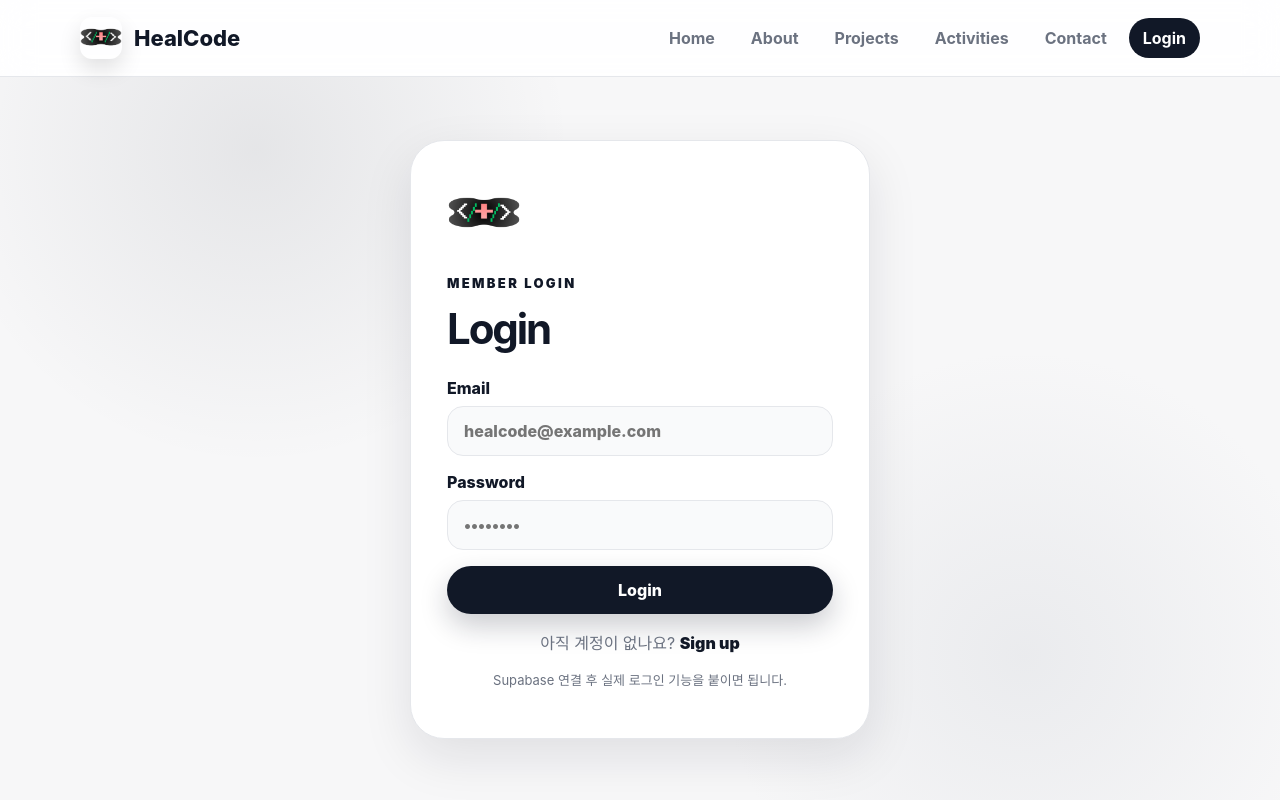
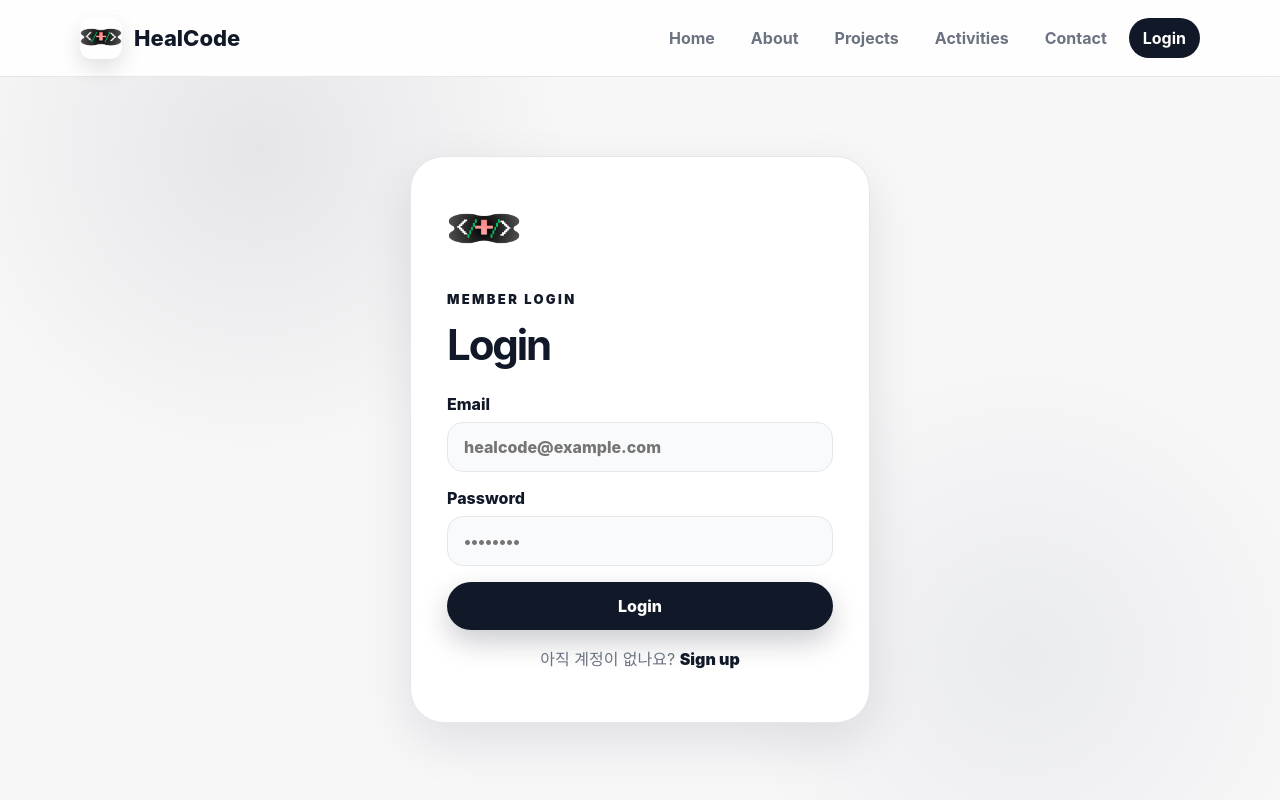
Before and after one commit to dduyoungg/healcode-cloudrun, a React (Vite) app: page /login in a window 1280 px wide. Shown: the top 800 px of the page. Built offline with nearby package versions, Linux system fonts and the light colour scheme.

Commit message:
Update Login.tsx

```diff
--- a/src/pages/Login.tsx
+++ b/src/pages/Login.tsx
@@ -1,27 +1,118 @@
-import { Link } from "react-router-dom";
+import { FormEvent, useState } from "react";
+import { Link, useNavigate } from "react-router-dom";
+import { supabase } from "../lib/supabase";
 
 export default function Login() {
+  const navigate = useNavigate();
+
+  const [email, setEmail] = useState("");
+  const [password, setPassword] = useState("");
+
+  const [loading, setLoading] = useState(false);
+  const [message, setMessage] = useState("");
+
+  async function handleLogin(event: FormEvent<HTMLFormElement>) {
+    event.preventDefault();
+    setMessage("");
+
+    if (!email || !password) {
+      setMessage("이메일과 비밀번호를 입력해주세요.");
+      return;
+    }
+
+    setLoading(true);
+
+    const { error } = await supabase.auth.signInWithPassword({
+      email,
+      password
+    });
+
+    if (error) {
+      setLoading(false);
+      setMessage(error.message);
+      return;
+    }
+
+    const {
+      data: { user }
+    } = await supabase.auth.getUser();
+
+    if (!user) {
+      setLoading(false);
+      setMessage("로그인 사용자 정보를 불러오지 못했습니다.");
+      return;
+    }
+
+    const { data: profile, error: profileError } = await supabase
+      .from("profiles")
+      .select("role, status")
+      .eq("id", user.id)
+      .single();
+
+    setLoading(false);
+
+    if (profileError) {
+      setMessage("프로필 정보를 불러오지 못했습니다. Supabase profiles 테이블을 확인해주세요.");
+      return;
+    }
+
+    if (profile?.status === "pending") {
+      setMessage("현재 관리자 승인 대기 중입니다.");
+      return;
+    }
+
+    if (profile?.status === "rejected") {
+      setMessage("가입이 승인되지 않았습니다.");
+      return;
+    }
+
+    if (profile?.role === "manager" || profile?.role === "admin") {
+      navigate("/manager");
+      return;
+    }
+
+    navigate("/dashboard");
+  }
+
   return (
     <section className="auth-page">
       <div className="auth-card">
         <img src="/healcode-icon.webp" alt="HealCode logo" className="auth-logo" />
+
         <p className="eyebrow">Member Login</p>
         <h1>Login</h1>
-        <form className="auth-form">
+
+        <form className="auth-form" onSubmit={handleLogin}>
           <label>
             Email
-            <input type="email" placeholder="healcode@example.com" />
+            <input
+              type="email"
+              placeholder="healcode@example.com"
+              value={email}
+              onChange={(event) => setEmail(event.target.value)}
+            />
           </label>
+
           <label>
             Password
-            <input type="password" placeholder="••••••••" />
+            <input
+              type="password"
+              placeholder="••••••••"
+              value={password}
+              onChange={(event) => setPassword(event.target.value)}
+            />
           </label>
-          <button type="button" className="button primary full">Login</button>
+
+          <button type="submit" className="button primary full" disabled={loading}>
+            {loading ? "Logging in..." : "Login"}
+          </button>
         </form>
+
+        {message && <p className="tiny-note">{message}</p>}
+
         <p className="auth-help">
           아직 계정이 없나요? <Link to="/signup">Sign up</Link>
         </p>
-        <p className="tiny-note">Supabase 연결 후 실제 로그인 기능을 붙이면 됩니다.</p>
       </div>
     </section>
   );
```
